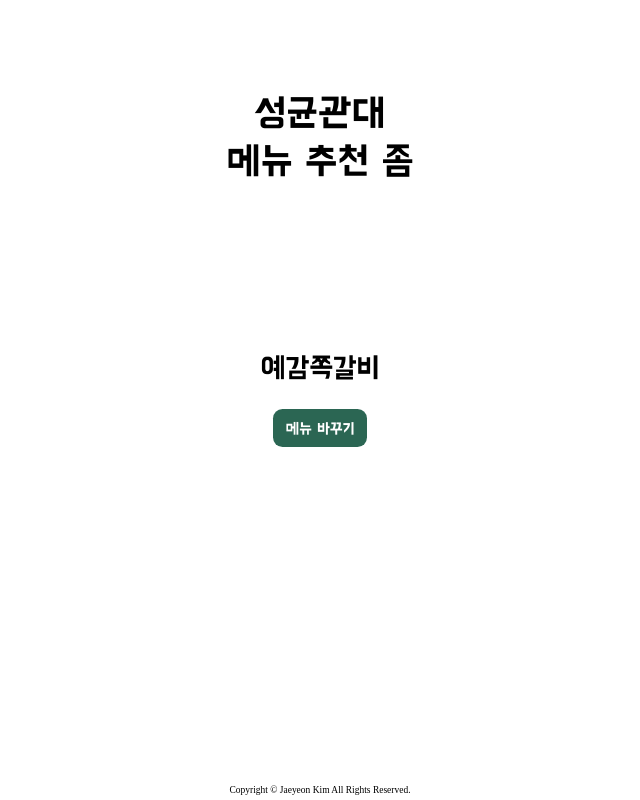
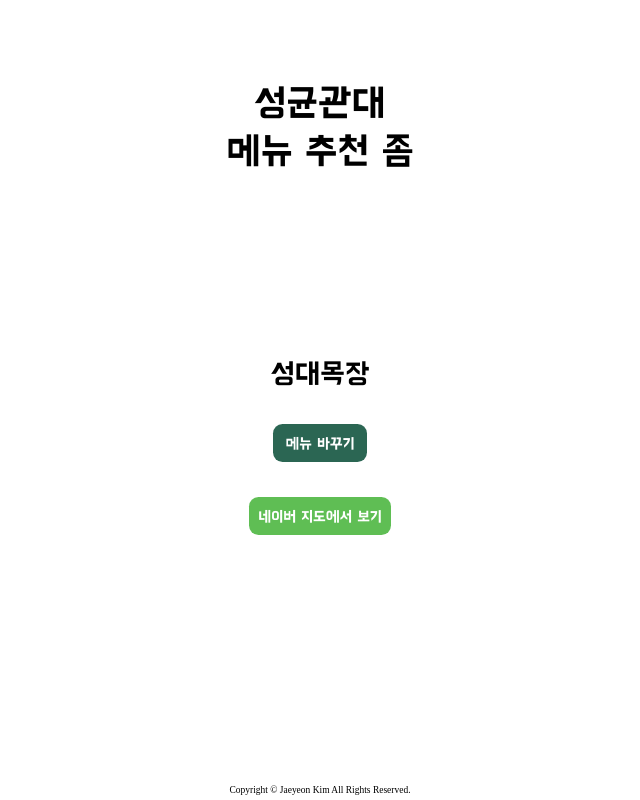
Before and after one commit to JLake310/skku-me-choo, a React (Create React App) app: page / in a window 1280 px wide. Shown: the whole page, without its empty margins (320-960 px from the left). Built offline with nearby package versions, Linux system fonts and the light colour scheme; a web font is replaced by a local one.

Commit message:
[Feat] 네이버 지도 링크 추가

```diff
--- a/src/assets/data/data.json
+++ b/src/assets/data/data.json
@@ -1,90 +1,98 @@
 {
   "all": [
-    "쟈스민",
-    "파치",
-    "청년밥상",
-    "참바른김밥",
-    "율천회관",
-    "국졔식당",
-    "버거운버거",
-    "싸움의고수",
-    "일미리금계찜닭",
-    "힌카쿠",
-    "아늑",
-    "도레미파스타",
-    "밥은화",
-    "알촌",
-    "일미닭갈비파전",
-    "본찌돈가스",
-    "이라면",
-    "포크포크매콤돈가스칡불냉면",
-    "한솥도시락",
-    "오구쌀피자",
-    "본죽&비빔밥café",
-    "부라보쪽갈비",
-    "명륜진사갈비",
-    "인더비엣",
-    "봉수육",
-    "드럼통돌구이",
-    "바른스시",
-    "황금족발",
-    "보영만두",
-    "감스시",
-    "청년다방",
-    "화락바베큐치킨",
-    "천하일면",
-    "블랙스미스",
-    "목구멍",
-    "찌개지존",
-    "마포구이촌",
-    "쉐프의부대찌개",
-    "담은샤브칼국수",
-    "미가라멘",
-    "춘천닭갈비칡냉면",
-    "만다",
-    "국수파동",
-    "완미족발",
-    "도래홍막창",
-    "황소마을곱창",
-    "수해복마라탕",
-    "마포화곱창",
-    "윤실장 초밥",
-    "명가양꼬치",
-    "백채김치찌개",
-    "고씨네",
-    "찬이네주먹고기",
-    "최고당돈까스",
-    "키와마루아지",
-    "성대목장",
-    "밀플랜",
-    "우특심한우곱창",
-    "보리네주먹고기",
-    "예감쪽갈비",
-    "율전방앗간",
-    "상무네닭발집",
-    "태영생막창",
-    "성대곱창",
-    "성대목장",
-    "사우스스트릿",
-    "오스테리아우노",
-    "가장맛있는족발",
-    "고기굽는교실 율전3반",
-    "택이네조개전골",
-    "동네아저씨 수원성아치점",
-    "지장수본가전주콩나물국밥",
-    "홍매스시",
-    "땅땅치킨",
-    "1인자24시감자탕뼈해장국",
-    "더맛구이구이쪽갈비",
-    "모수밀면",
-    "피자헐",
-    "아그집쭈꾸미",
-    "먹고싶소",
-    "북한산조개구이",
-    "놀부부대찌개",
-    "엉터리생고기",
-    "아보체레스토랑",
-    "토마스매운치즈등갈비",
-    "큰맘할매순대국"
+    ["북한산조개구이", "1440043438"],
+    ["쟈스민", "36988941"],
+    ["파치", "1195361213"],
+    ["청년밥상", "1243111691"],
+    ["동자설렁탕", "20236252"],
+    ["참바른김밥", "1915403788"],
+    ["에그박스", "1072072579"],
+    ["율천회관", "1149979857"],
+    ["국졔식당", "1534033200"],
+    ["버거운버거", "1488986533"],
+    ["싸움의고수", "1061337557"],
+    ["업텐브로피자", "1657865505"],
+    ["일미리금계찜닭", "1010568807"],
+    ["힌카쿠", "1979113024"],
+    ["아늑", "1044146261"],
+    ["도레미파스타", "1226538384"],
+    ["밥은화", "1188814220"],
+    ["알촌", "37915435"],
+    ["예국향", "34255636"],
+    ["일미닭갈비파전", "19440083"],
+    ["본찌돈가스", "11701094"],
+    ["이라면", "32389945"],
+    ["포크포크매콤돈가스칡불냉면", "35593332"],
+    ["한솥도시락", "13376465"],
+    ["명동돈까스", "36004850"],
+    ["오구쌀피자", "17955884"],
+    ["본죽&비빔밥café", "1588223953"],
+    ["자연김밥", "35973008"],
+    ["팔도국밥 육수당", "1007481305"],
+    ["부라보쪽갈비", "32613829"],
+    ["명륜진사갈비", "1230587056"],
+    ["인더비엣", "1101500813"],
+    ["봉수육", "36827045"],
+    ["드럼통돌구이", "35823675"],
+    ["바른스시", "1475589448"],
+    ["롤링파스타", "1979602211"],
+    ["황금족발", "17958698"],
+    ["보영만두", "36986467"],
+    ["감스시", "36987325"],
+    ["청년다방", "1670213874"],
+    ["화락바베큐치킨", "1099910023"],
+    ["천하일면", "1346480236"],
+    ["블랙스미스", "1372692483"],
+    ["목구멍", "1394470815"],
+    ["찌개지존", "44780766"],
+    ["마포구이촌", "17958925"],
+    ["쉐프의부대찌개", "800766150"],
+    ["담은샤브칼국수", "1981164298"],
+    ["미가라멘", "37620144"],
+    ["춘천닭갈비칡냉면", "36986124"],
+    ["만다", "37994565"],
+    ["국수파동", "20383749"],
+    ["완미족발", "1940139888"],
+    ["도래홍막창", "38643205"],
+    ["황소마을곱창", "21240948"],
+    ["수해복마라탕", "1683734572"],
+    ["마포화곱창", "1059698467"],
+    ["윤실장 초밥", "1926928185"],
+    ["명가양꼬치", "1155289539"],
+    ["백채김치찌개", "1730294437"],
+    ["고씨네", "1904316665"],
+    ["찬이네주먹고기", "1797223476"],
+    ["최고당돈까스", "1430408798"],
+    ["키와마루아지", "36868523"],
+    ["성대목장", "31632424"],
+    ["밀플랜", "1090178694"],
+    ["우특심한우곱창", "43683498"],
+    ["보리네주먹고기", "1105966862"],
+    ["예감쪽갈비", "1599154277"],
+    ["율전방앗간", "1052214831"],
+    ["상무네닭발집", "32372467"],
+    ["태영생막창", "21145846"],
+    ["성대곱창", "1047276392"],
+    ["사우스스트릿", "37468093"],
+    ["오스테리아우노", "1137333560"],
+    ["가장맛있는족발", "1924834516"],
+    ["고기굽는교실 율전3반", "1217459427"],
+    ["택이네조개전골", "1535713911"],
+    ["동네아저씨 수원성아치점", "36336950"],
+    ["지장수본가전주콩나물국밥", "1076472744"],
+    ["홍매스시", "593185902"],
+    ["피자스쿨", "38230490"],
+    ["땅땅치킨", "35701598"],
+    ["1인자24시감자탕뼈해장국", "31123108"],
+    ["더맛구이구이쪽갈비", "1359096706"],
+    ["모수밀면", "1048385575"],
+    ["피자헐", "36364255"],
+    ["아그집쭈꾸미", "1600685385"],
+    ["먹고싶소", "1976471628"],
+    ["놀부부대찌개", "11803447"],
+    ["엉터리생고기", "1482806419"],
+    ["아보체레스토랑", "31462639"],
+    ["큰맘할매순대국", "37373939"],
+    ["토마스매운치즈등갈비", "35782198"]
   ]
 }
--- a/src/components/pages/Main.tsx
+++ b/src/components/pages/Main.tsx
@@ -3,17 +3,30 @@
 import styled from "styled-components";
 
 const MainPage = () => {
-  const food_list: string[] = food_data.all;
+  const food_list: string[][] = food_data.all;
   const [recom, setRecom] = useState(
     Math.round(Math.random() * food_list.length)
   );
+  const isMobile = function () {
+    const match = window.matchMedia("(pointer:coarse)");
+    return match && match.matches;
+  };
   const RandomHandler = () => {
     for (let i = 0; i < 10; i++) {
       setTimeout(() => {
-        setRecom(Math.round(Math.random() * food_list.length));
+        setRecom(Math.round(Math.random() * (food_list.length - 1)));
       }, 50 * i);
     }
   };
+
+  const HandleRedirect = (id: string) => {
+    if (isMobile()) {
+      window.location.href = `https://m.place.naver.com/restaurant/${id}/home`;
+    } else {
+      window.location.href = `https://map.naver.com/v5/entry/place/${id}`;
+    }
+  };
+
   return (
     <Wrapper>
       <HeaderWrapper>
@@ -21,8 +34,11 @@
         <HeaderText>메뉴 추천 좀</HeaderText>
       </HeaderWrapper>
       <CenterWrapper>
-        <RecomText>{food_list[recom]}</RecomText>
+        <RecomText>{food_list[recom][0]}</RecomText>
         <RecomButton onClick={RandomHandler}>메뉴 바꾸기</RecomButton>
+        <NaverButton onClick={() => HandleRedirect(food_list[recom][1])}>
+          네이버 지도에서 보기
+        </NaverButton>
       </CenterWrapper>
       <FooterText>Copyright © Jaeyeon Kim All Rights Reserved.</FooterText>
     </Wrapper>
@@ -59,12 +75,13 @@
 
 const CenterWrapper = styled.div`
   width: 390rem;
-  height: 100rem;
+  height: 200rem;
   display: flex;
   flex-direction: column;
   justify-content: space-between;
   align-items: center;
   margin: 0 auto;
+  margin-top: 100rem;
 `;
 
 const RecomText = styled.div`
@@ -85,6 +102,19 @@
   cursor: pointer;
 `;
 
+const NaverButton = styled.button`
+  width: 150rem;
+  height: 40rem;
+  //   font-family: "Pretendard-SemiBold";
+  font-family: "BMHANNAPro";
+  font-size: 16rem;
+  border-radius: 10rem;
+  border: 0px;
+  background: #5fbe54;
+  color: white;
+  cursor: pointer;
+`;
+
 const FooterText = styled.span`
   font-family: "Pretendard-Medium";
   font-size: 10rem;
```
